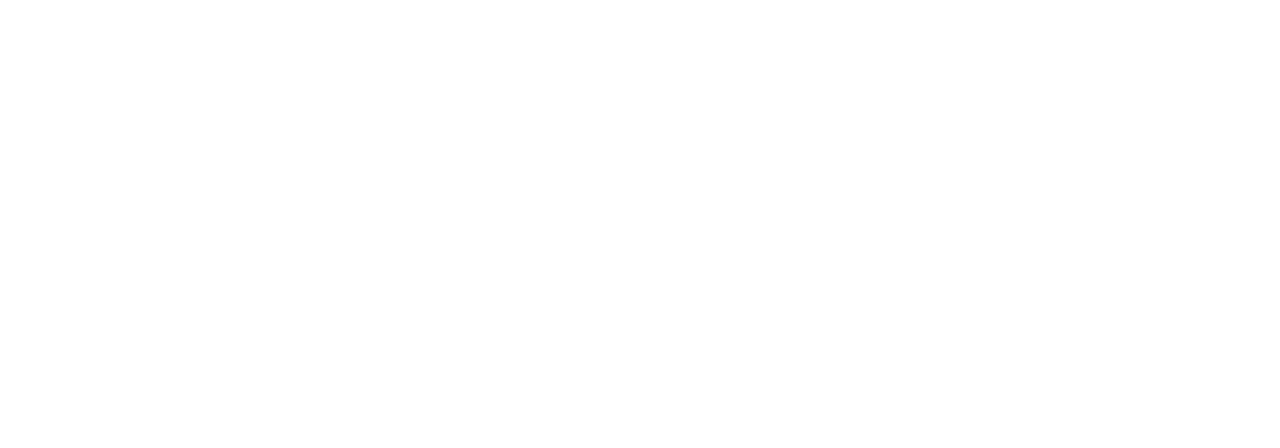
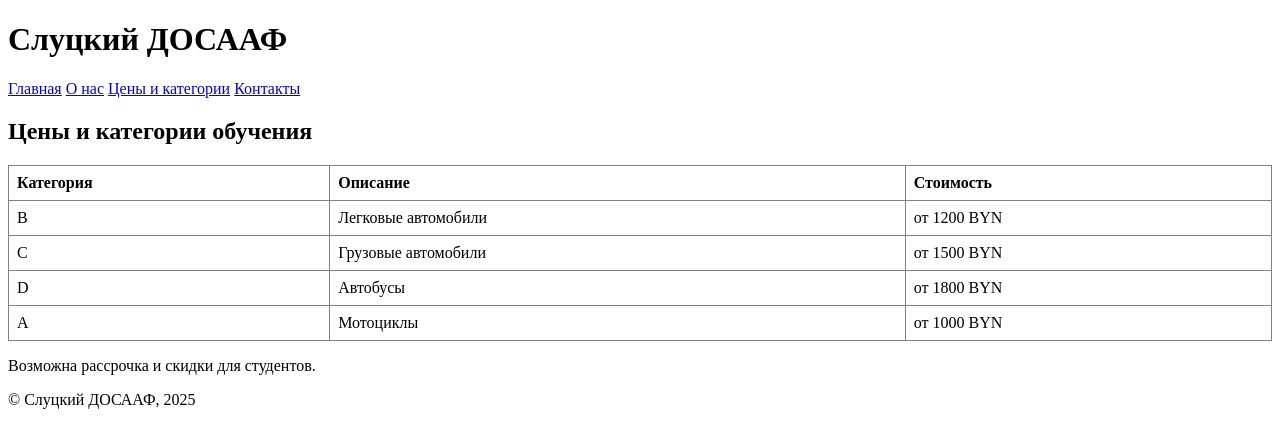
Before and after one commit to mokaka2005-gif/slutsk-dosaaf-test123456, a plain HTML site: page prices.html in a window 1280 px wide. Drawn offline with Linux system fonts and the light colour scheme.

Commit message:
prices.html

```diff
--- a/prices.html
+++ b/prices.html
@@ -1 +1,29 @@
-<HTML for prices.html from previous message>
+<!DOCTYPE html>
+<html lang="ru">
+<head>
+  <meta charset="UTF-8">
+  <title>Цены — Слуцкий ДОСААФ</title>
+  <link rel="stylesheet" href="style.css">
+</head>
+<body>
+<header><h1>Слуцкий ДОСААФ</h1></header>
+<nav>
+  <a href="index.html">Главная</a>
+  <a href="about.html">О нас</a>
+  <a href="prices.html">Цены и категории</a>
+  <a href="contacts.html">Контакты</a>
+</nav>
+<main>
+  <h2>Цены и категории обучения</h2>
+  <table border="1" cellspacing="0" cellpadding="8" style="width:100%; border-collapse:collapse; text-align:left;">
+    <tr><th>Категория</th><th>Описание</th><th>Стоимость</th></tr>
+    <tr><td>B</td><td>Легковые автомобили</td><td>от 1200 BYN</td></tr>
+    <tr><td>C</td><td>Грузовые автомобили</td><td>от 1500 BYN</td></tr>
+    <tr><td>D</td><td>Автобусы</td><td>от 1800 BYN</td></tr>
+    <tr><td>A</td><td>Мотоциклы</td><td>от 1000 BYN</td></tr>
+  </table>
+  <p>Возможна рассрочка и скидки для студентов.</p>
+</main>
+<footer>© Слуцкий ДОСААФ, 2025</footer>
+</body>
+</html>
```
